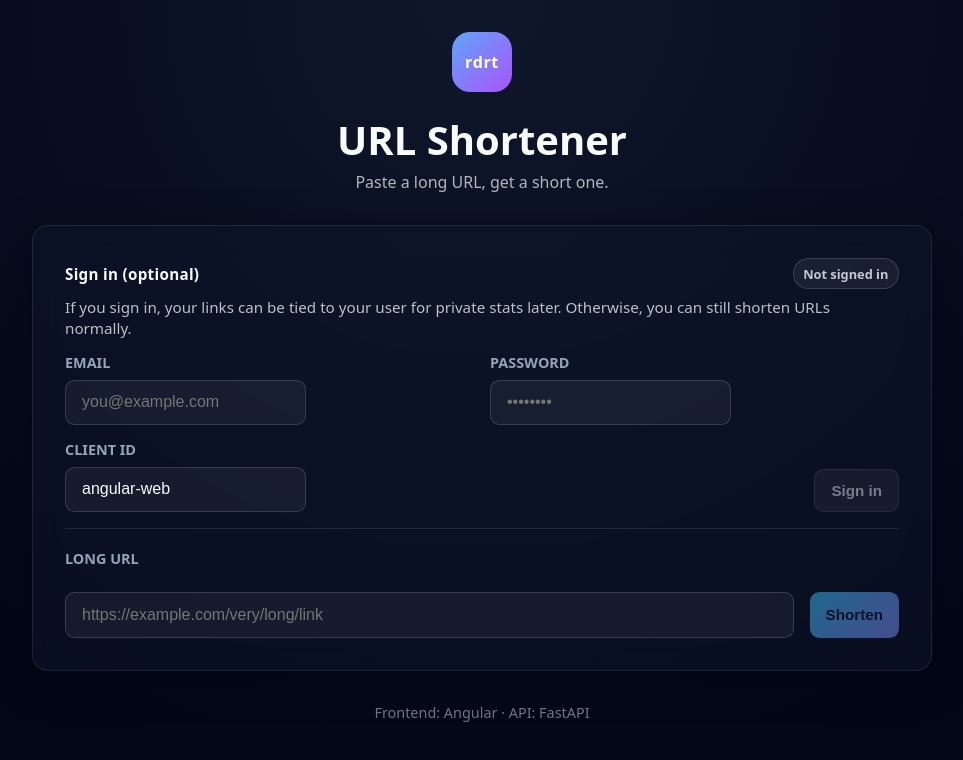
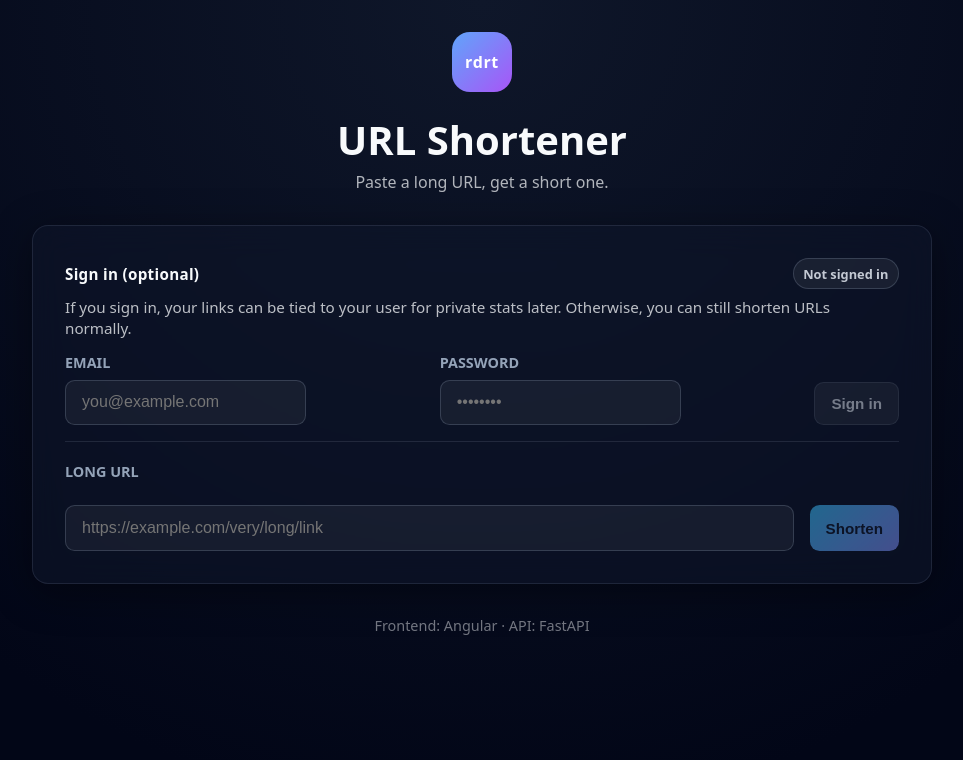
Before and after one commit to marcosamorim/url_shortener_ng, an Angular app: page / in a window 1280 px wide. Shown: the top 760 px of the page, without its empty margins (158-1121 px from the left). Built offline with nearby package versions, Linux system fonts and the light colour scheme; what angularx-qrcode would draw is missing.

Commit message:
feat(api): removing client-id field (hardcoding it for now) and fixing api URL

```diff
--- a/src/app/app.html
+++ b/src/app/app.html
@@ -48,21 +48,6 @@
                 class="input"
                 autocomplete="current-password"
                 placeholder="••••••••"
-              />
-            </div>
-          </div>
-
-          <div class="auth-row">
-            <div class="auth-field">
-              <label class="label" for="clientId">Client ID</label>
-              <input
-                id="clientId"
-                name="clientId"
-                type="text"
-                [(ngModel)]="clientId"
-                class="input"
-                autocomplete="off"
-                placeholder="angular-web"
               />
             </div>
 
--- a/src/app/app.ts
+++ b/src/app/app.ts
@@ -25,7 +25,6 @@ export class App {
   // --- Login form (optional) ---
   email = '';
   password = '';
-  clientId = 'angular-web';
 
   // --- UI state ---
   isLoggedIn = signal(false);
@@ -62,9 +61,8 @@ export class App {
 
     const email = this.email.trim();
     const password = this.password;
-    const clientId = this.clientId.trim() || 'angular-web';
 
-    this.auth.login(email, password, clientId).subscribe({
+    this.auth.login(email, password).subscribe({
       next: () => {
         this.isLoading.set(false);
         this.isLoggedIn.set(true);
--- a/src/app/core/auth/auth.service.ts
+++ b/src/app/core/auth/auth.service.ts
@@ -18,11 +18,11 @@ export class AuthService {
     private tokenService: TokenService,
   ) {}
 
-  login(email: string, password: string, clientId?: string): Observable<TokenResponse> {
+  login(email: string, password: string): Observable<TokenResponse> {
     const body = new URLSearchParams();
     body.set('username', email);
     body.set('password', password);
-    if (clientId) body.set('client_id', clientId);
+    body.set('client_id', 'angular-web');
 
     const headers = new HttpHeaders({
       'Content-Type': 'application/x-www-form-urlencoded',
--- a/src/environments/environment.prod.ts
+++ b/src/environments/environment.prod.ts
@@ -1,8 +1,7 @@
 export const environment = {
   production: true,
-  SHORTENER_API_BASE_URL: 'https://api.rdrt.uk',
+  SHORTENER_API_BASE_URL: 'https://rdrt.uk',
   AUTH_API_BASE_URL: 'https://auth.rdrt.uk',
   AUTH_TOKEN_PATH: '/auth/login',
   AUTH_CLIENT_ID: 'angular-web',
-
 };
```
Also changed, not shown: src/app/core/auth/auth.interceptor.ts (line endings or trailing spaces).
